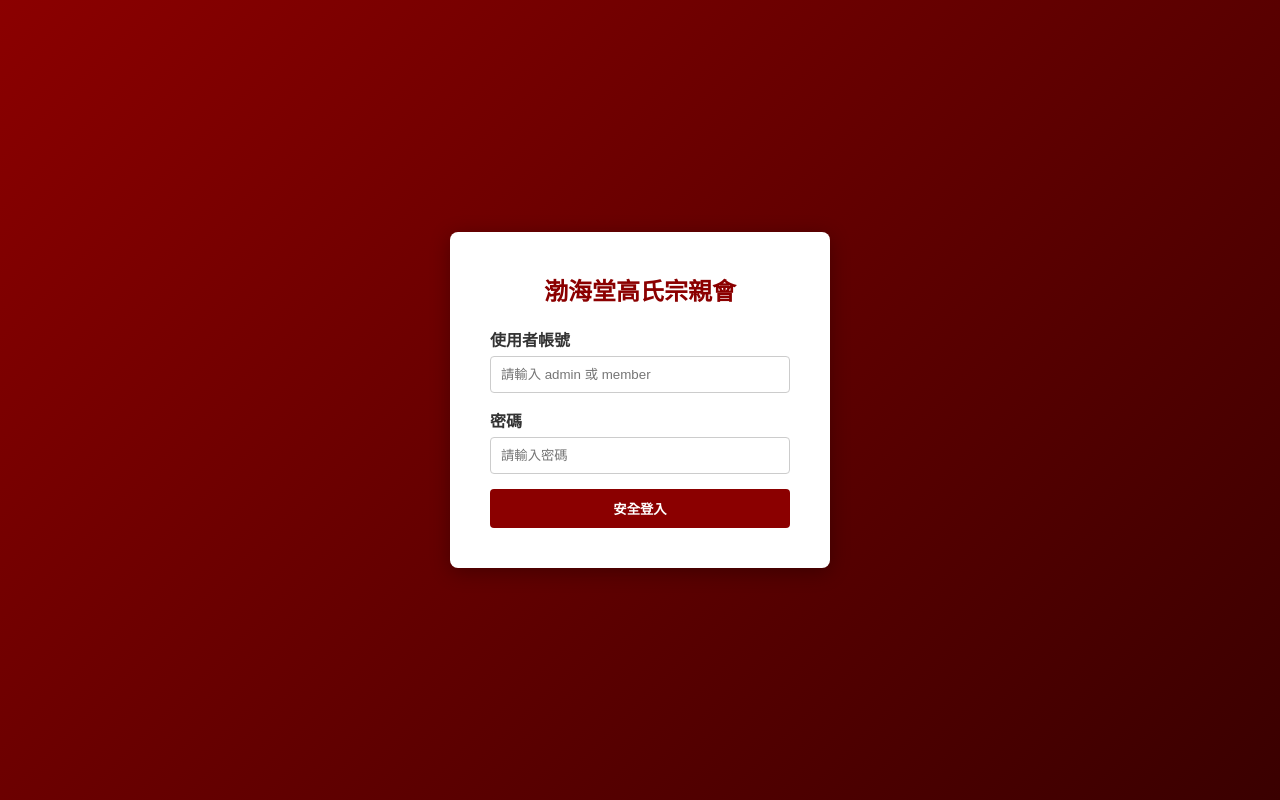
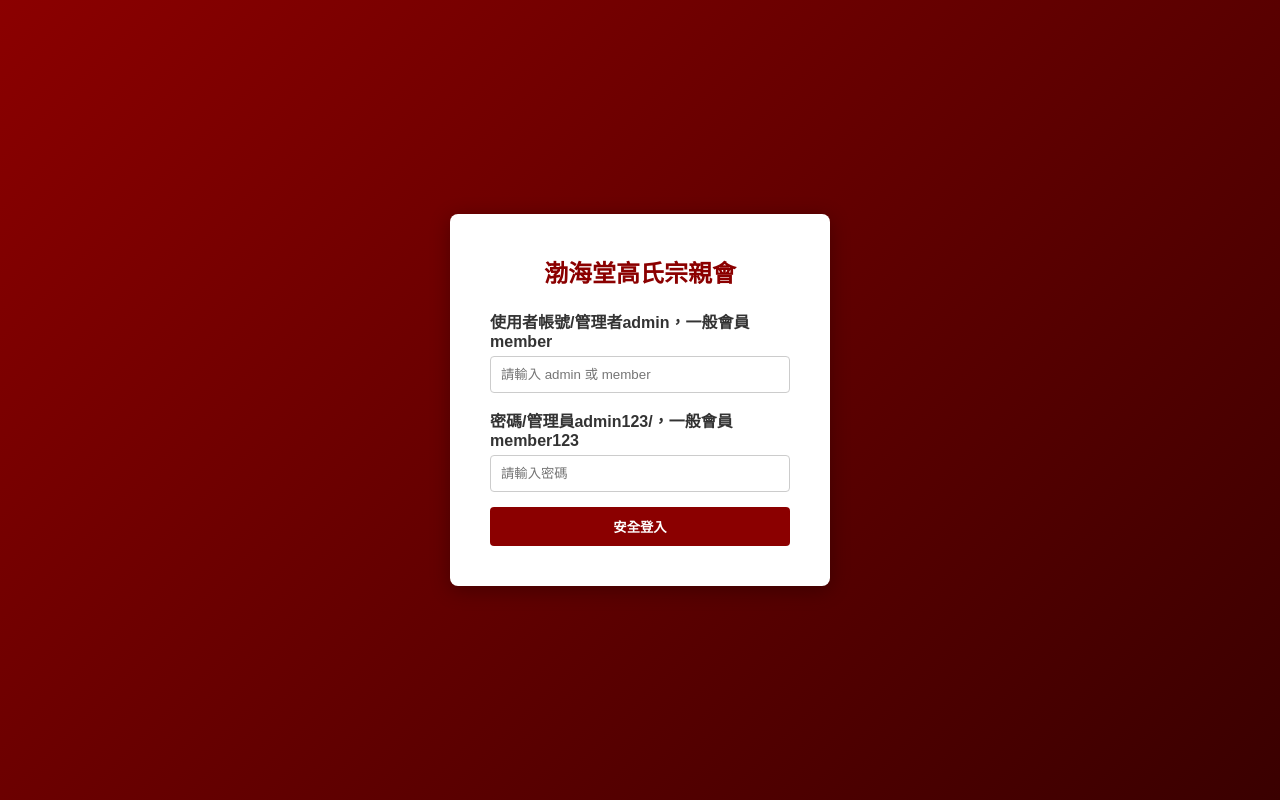
Before and after one commit to s6351301-netizen/lee, a PHP site: page /clan_system.php in a window 1280 px wide. Run offline with PHP 8.4, Linux system fonts and the light colour scheme.

Commit message:
增加PHP登入檔案帳號密碼說明

```diff
--- a/clan_system.php
+++ b/clan_system.php
@@ -249,11 +249,11 @@ function renderHtmlTree($treeData) {
             <form method="POST">
                 <input type="hidden" name="action" value="login">
                 <div class="form-group">
-                    <label>使用者帳號</label>
+                    <label>使用者帳號/管理者admin，一般會員member</label>
                     <input type="text" name="username" class="form-control" required placeholder="請輸入 admin 或 member">
                 </div>
                 <div class="form-group">
-                    <label>密碼</label>
+                    <label>密碼/管理員admin123/，一般會員member123</label>
                     <input type="password" name="password" class="form-control" required placeholder="請輸入密碼">
                 </div>
                 <button type="submit" class="btn">安全登入</button>
```
